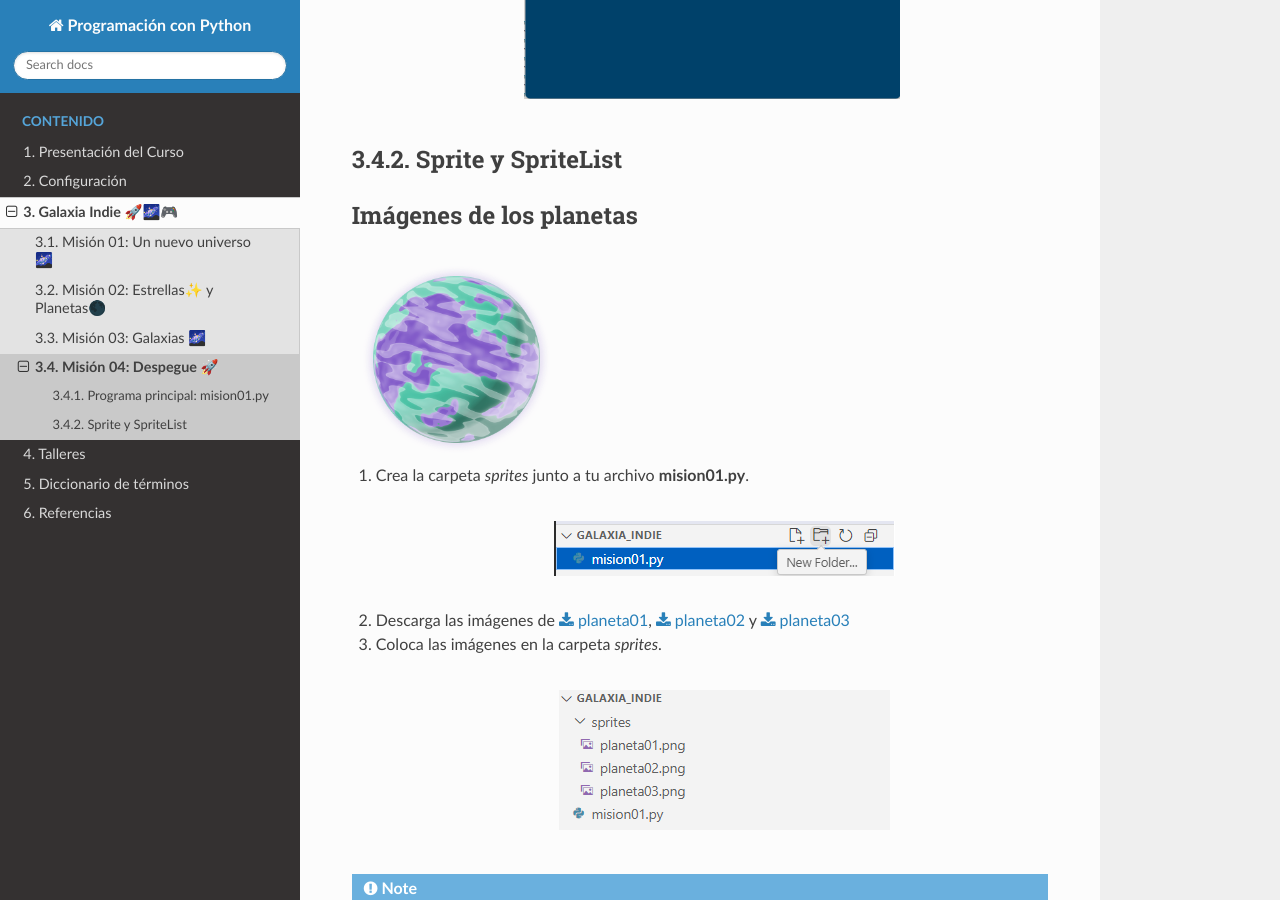
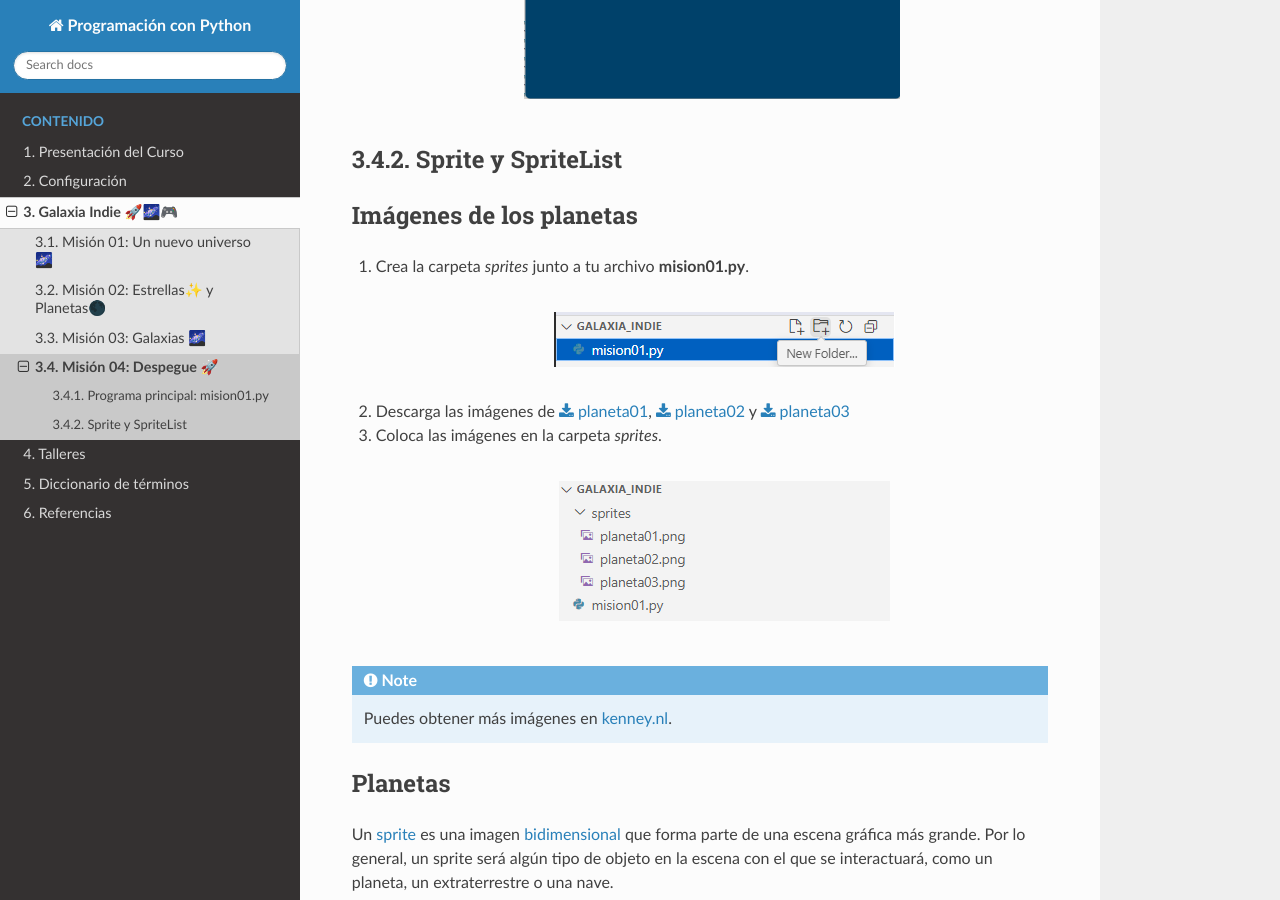
Before and after one commit to aavendan/programacion-python, a Sphinx documentation site: the page built from docs/source/sesiones/sesion04.rst, in a window 1280 px wide and 900 px high, scrolled down 2110 px. Built offline with Sphinx 7.4.7 and the Read the Docs theme 3.1.0, drawn with Linux system fonts in a browser that asks for light colours.

Commit message:
no more images

```diff
--- a/docs/source/sesiones/sesion04.rst
+++ b/docs/source/sesiones/sesion04.rst
@@ -80,20 +80,6 @@ Sprite y SpriteList
 
 .. rubric:: Imágenes de los planetas
   :heading-level: 2
-
-.. container:: gallery
-
-    .. image:: ../img/sesion04/planeta01.png
-      :width: 30%
-      :alt: Planeta01
-
-    .. image:: ../img/sesion04/planeta02.png
-      :width: 30%
-      :alt: Planeta02
-
-        .. image:: ../img/sesion04/planeta03.png
-       :width: 30%
-       :alt: Planeta03
 
 #. Crea la carpeta `sprites` junto a tu archivo **mision01.py**.
 
```
